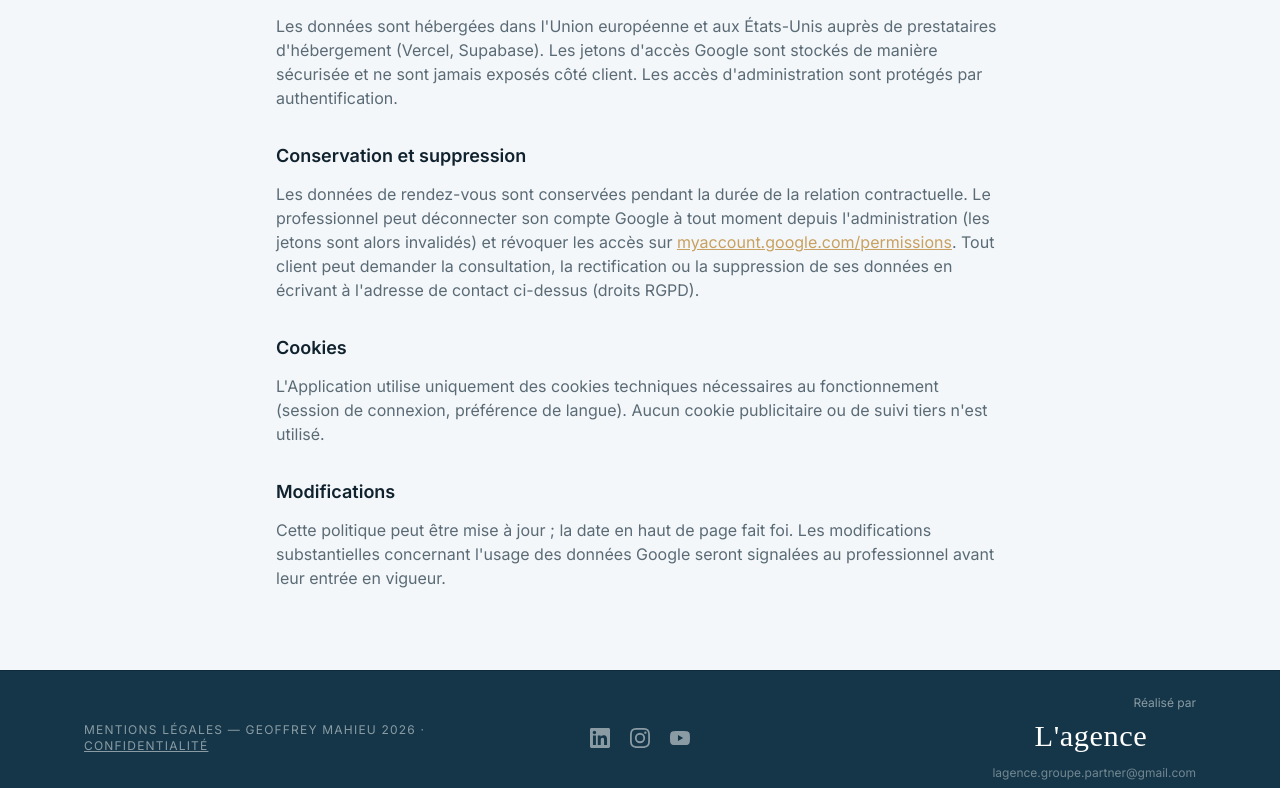
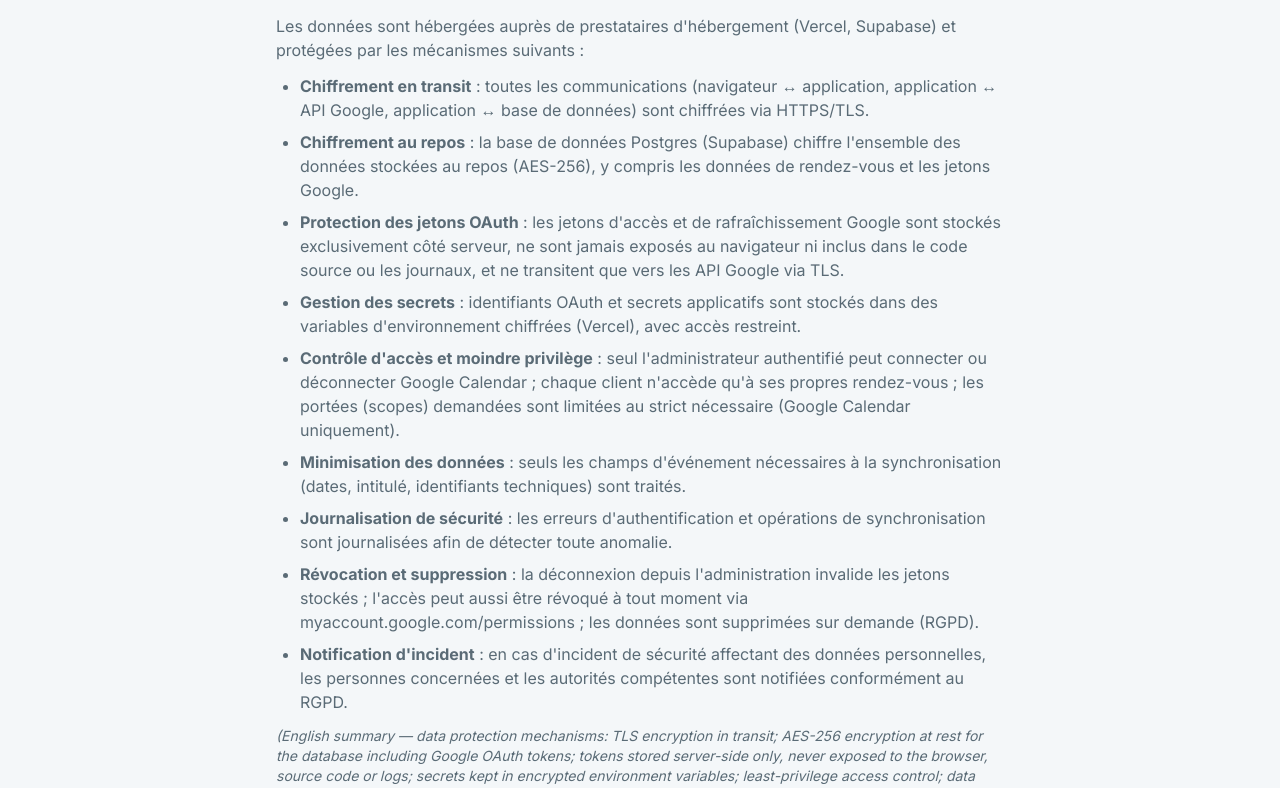
Before and after one commit to bcx0/agenda, a Next.js app: page /confidentialite in a window 1280 px wide. Shown: the part 1145-1933 px from the top of the page. Built offline with nearby package versions, Linux system fonts and the light colour scheme; no server answers.

Commit message:
feat(legal): mecanismes de protection des donnees detailles (revue Google)

```diff
--- a/app/confidentialite/page.tsx
+++ b/app/confidentialite/page.tsx
@@ -93,12 +93,73 @@ export default function ConfidentialitePage() {
       </div>
 
       <div className="space-y-3">
-        <h2 className="text-lg font-semibold">Stockage et sécurité</h2>
+        <h2 className="text-lg font-semibold">
+          Stockage, sécurité et mécanismes de protection des données
+        </h2>
         <p className="text-[#5A6B76]">
-          Les données sont hébergées dans l&apos;Union européenne et aux États-Unis auprès de
-          prestataires d&apos;hébergement (Vercel, Supabase). Les jetons d&apos;accès Google
-          sont stockés de manière sécurisée et ne sont jamais exposés côté client. Les accès
-          d&apos;administration sont protégés par authentification.
+          Les données sont hébergées auprès de prestataires d&apos;hébergement (Vercel,
+          Supabase) et protégées par les mécanismes suivants :
+        </p>
+        <ul className="list-disc space-y-2 pl-6 text-[#5A6B76]">
+          <li>
+            <strong>Chiffrement en transit</strong> : toutes les communications (navigateur ↔
+            application, application ↔ API Google, application ↔ base de données) sont
+            chiffrées via HTTPS/TLS.
+          </li>
+          <li>
+            <strong>Chiffrement au repos</strong> : la base de données Postgres (Supabase)
+            chiffre l&apos;ensemble des données stockées au repos (AES-256), y compris les
+            données de rendez-vous et les jetons Google.
+          </li>
+          <li>
+            <strong>Protection des jetons OAuth</strong> : les jetons d&apos;accès et de
+            rafraîchissement Google sont stockés exclusivement côté serveur, ne sont jamais
+            exposés au navigateur ni inclus dans le code source ou les journaux, et ne
+            transitent que vers les API Google via TLS.
+          </li>
+          <li>
+            <strong>Gestion des secrets</strong> : identifiants OAuth et secrets applicatifs
+            sont stockés dans des variables d&apos;environnement chiffrées (Vercel), avec
+            accès restreint.
+          </li>
+          <li>
+            <strong>Contrôle d&apos;accès et moindre privilège</strong> : seul
+            l&apos;administrateur authentifié peut connecter ou déconnecter Google Calendar ;
+            chaque client n&apos;accède qu&apos;à ses propres rendez-vous ; les portées
+            (scopes) demandées sont limitées au strict nécessaire (Google Calendar
+            uniquement).
+          </li>
+          <li>
+            <strong>Minimisation des données</strong> : seuls les champs d&apos;événement
+            nécessaires à la synchronisation (dates, intitulé, identifiants techniques) sont
+            traités.
+          </li>
+          <li>
+            <strong>Journalisation de sécurité</strong> : les erreurs d&apos;authentification
+            et opérations de synchronisation sont journalisées afin de détecter toute
+            anomalie.
+          </li>
+          <li>
+            <strong>Révocation et suppression</strong> : la déconnexion depuis
+            l&apos;administration invalide les jetons stockés ; l&apos;accès peut aussi être
+            révoqué à tout moment via myaccount.google.com/permissions ; les données sont
+            supprimées sur demande (RGPD).
+          </li>
+          <li>
+            <strong>Notification d&apos;incident</strong> : en cas d&apos;incident de
+            sécurité affectant des données personnelles, les personnes concernées et les
+            autorités compétentes sont notifiées conformément au RGPD.
+          </li>
+        </ul>
+        <p className="text-sm text-[#5A6B76]">
+          <em>
+            (English summary — data protection mechanisms: TLS encryption in transit; AES-256
+            encryption at rest for the database including Google OAuth tokens; tokens stored
+            server-side only, never exposed to the browser, source code or logs; secrets kept
+            in encrypted environment variables; least-privilege access control; data
+            minimization; security logging; token revocation on disconnect; GDPR-compliant
+            deletion and breach notification.)
+          </em>
         </p>
       </div>
 
```
